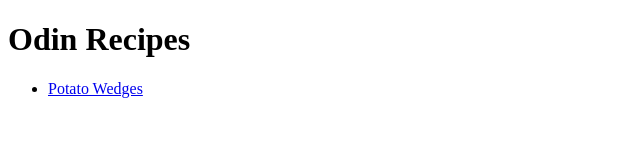
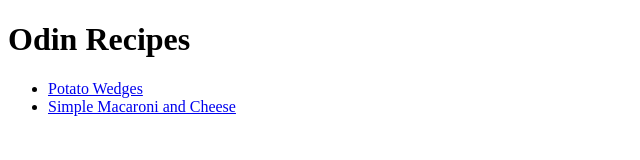
Before and after one commit to Chantuu/odin-recipes-1, a plain HTML site: page index.html in a window 1280 px wide. Shown: the whole page, without its empty margins (0-640 px from the left). Drawn offline with Linux system fonts and the light colour scheme.

Commit message:
Add macaroni-cheese link to index.html

```diff
--- a/index.html
+++ b/index.html
@@ -8,6 +8,7 @@
     <h1>Odin Recipes</h1>
     <ul>
       <li><a href="./recipes/potato-wedges.html">Potato Wedges</a></li>
+      <li><a href="./recipes/macaroni-cheese.html">Simple Macaroni and Cheese</a></li>
     </ul>
   </body>
 </html>
```
